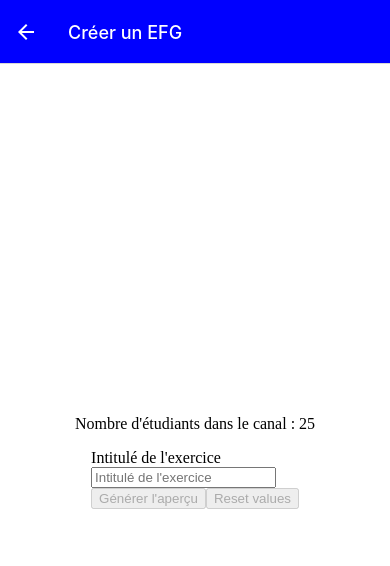
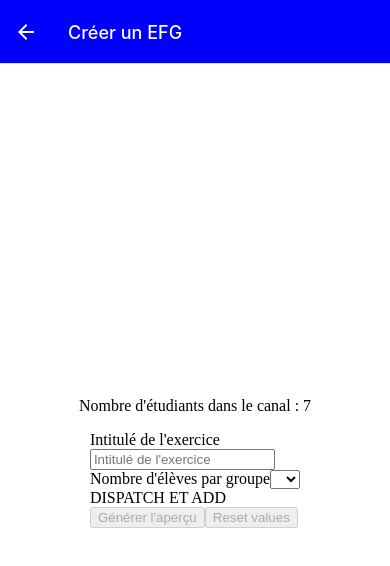
Before and after one commit to soupramanien/cdaMassy2021ReactNative, a React Native app: screen /Home in a window 390 px wide. Both pictures are taken after a click on the button "GO TO CREATEEFG". Shown: the top 566 px of the page. Built offline with nearby package versions, Linux system fonts and the light colour scheme.

Commit message:
createnewbranch

```diff
--- a/src/components/EFG/EFGForm.js
+++ b/src/components/EFG/EFGForm.js
@@ -48,6 +48,12 @@ let SelectingFormValuesForm = (props) => {
 	// }
 	// if (students.students === 5 && groups === '') return setGroups('3,2');
 
+	const dispatchStudents = () => {
+		console.log('dispatcher');
+	};
+	const addSquad = () => {
+		console.log('ajouter');
+	};
 	return (
 		<>
 			<form
@@ -58,10 +64,14 @@ let SelectingFormValuesForm = (props) => {
 							idPersonne: 3,
 						},
 						intitule: data.intitule,
-						groupes: 0,
+						groupes: parseInt(0),
 						idCanal: 1,
 						idCreateur: 3,
 					};
+
+					if (props.students === 4) efg.groupes = '2,2';
+					if (props.students === 5) efg.groupes = '3,2';
+
 					props.setData(efg);
 					console.log(efg);
 					// EFGServices.postEFG(() => {}, efg);
@@ -76,6 +86,22 @@ let SelectingFormValuesForm = (props) => {
 					onChange={(data) => props.setIntituleEFG(data.target.value)}
 				/>
 				<br />
+				{props.students >= 6 && (
+					<>
+						<label>Nombre d'élèves par groupe</label>
+						<Field name='studentsPerGroup' component='select'>
+							<option />
+							<option value='2'>2</option>
+							<option value='3'>3</option>
+							{props.students >= 8 && <option value='4'>4</option>}
+							{props.students >= 10 && <option value='5'>5</option>}
+						</Field>
+					</>
+				)}
+				<br />
+				DISPATCH ET ADD
+				{props.students % studentsPerGroup === 1 && 'Dispatch automatique.'}
+				<br />
 				<button type='submit' disabled={pristine || submitting}>
 					Générer l'aperçu
 				</button>
@@ -84,39 +110,7 @@ let SelectingFormValuesForm = (props) => {
 				</button>
 			</form>
 			{/*
-				<Field name='test' component='textarea' placeholder={groups} />
-				<br />
 
-				{students.students === 4 && (
-					<>Vos élèves seront répartis de cette façon : 2,2</>
-				)}
-				{students.students === 5 && (
-					<>Vos élèves seront répartis de cette façon : 3,2</>
-				)}
-				<br />
-				{students.students >= 6 && (
-					<>
-						<label>Nombre d'élèves par groupe</label>
-						<Field name='studentsPerGroup' component='select'>
-							<option />
-							<option value='2'>2</option>
-							<option value='3'>3</option>
-							{students >= 8 && <option value='4'>4</option>}
-							{students >= 10 && <option value='5'>5</option>}
-						</Field>
-					</>
-				)}
-
-				<br />
-				{studentsPerGroup && students.students >= 6 && (
-					<>
-						{modulo === 0 && 'Voici la répartition de vos groupes : ' + groups}
-						{modulo < 2 && modulo != 0 && (
-							<p>
-								Avec cette configuration, l'un de vos élèves n'a pas de groupe.
-								Nous l'avons automatiquement ajouté à l'un des groupes.{' '}
-							</p>
-						)}
 						{modulo >= 2 && (
 							<>
 								<div>
--- a/src/screens/EFG/EFGAddScreen.js
+++ b/src/screens/EFG/EFGAddScreen.js
@@ -16,6 +16,8 @@ let EFGAddScreen = (props) => {
 
 	return (
 		<View style={styles.container}>
+			{console.log()}
+
 			<p> Nombre d'étudiants dans le canal : {students}</p>
 
 			<SelectingFormValuesForm
@@ -32,17 +34,15 @@ let EFGAddScreen = (props) => {
 						Titre de l'exercice : {data.intitule}
 						<br />
 						Consigne : fonctionnalité à venir. <br />
-						Répartition des groupes : aucune pour le moment.
+						Répartition des groupes : {data.groupes}.
 					</p>
-					{data.groupes != 0 && (
+
+					{isNaN(data.groupes) ? (
 						<button onClick={() => console.log('Envoyé!')}>
 							Confirmer l'envoi
 						</button>
-					)}
-					{data.groupes === 0 && (
-						<button onClick={() => console.log('Envoyé!')} disabled>
-							Confirmer l'envoi
-						</button>
+					) : (
+						<button disabled>Confirmer l'envoi</button>
 					)}
 				</>
 			)}
--- a/src/screens/HomeScreen.js
+++ b/src/screens/HomeScreen.js
@@ -13,7 +13,7 @@ function HomeScreen(props) {
 				title='go to createEFG'
 				onPress={() =>
 					navigation.navigate('EFGAddScreen', {
-						students: 25,
+						students: 7,
 						idCreateur: 1,
 					})
 				}
```
